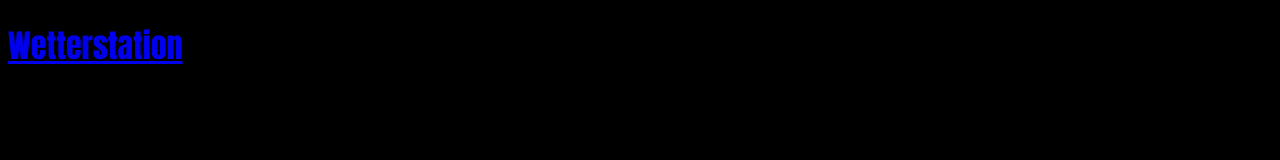
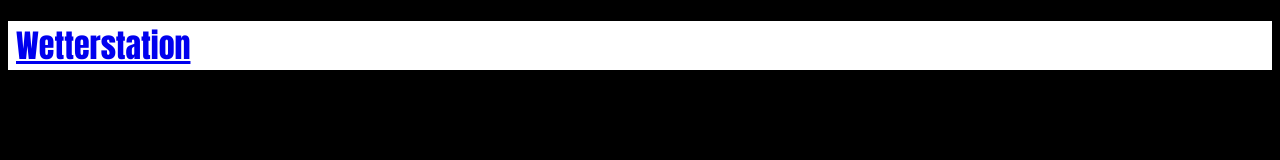
Before and after one commit to XLetsCraftX/HTML-Test, a plain HTML site: page index.html in a window 1280 px wide. Drawn offline with Linux system fonts and the light colour scheme.

Commit message:
Update index.html

```diff
--- a/index.html
+++ b/index.html
@@ -9,7 +9,7 @@
 </head>
 <body style=background-color:black>
 </style>
-  <div id="links" style="font-family: Impact, Haettenschweiler, 'Arial Narrow Bold', sans-serif; color: white">
+  <div id="links" style="font-family: Impact, Haettenschweiler, 'Arial Narrow Bold', sans-serif; color: black; padding-left: 8px; padding-right: 8px; background-color:white">
     <div id="weather">
       <h1>
         <a href="/weather/index.html">
```
